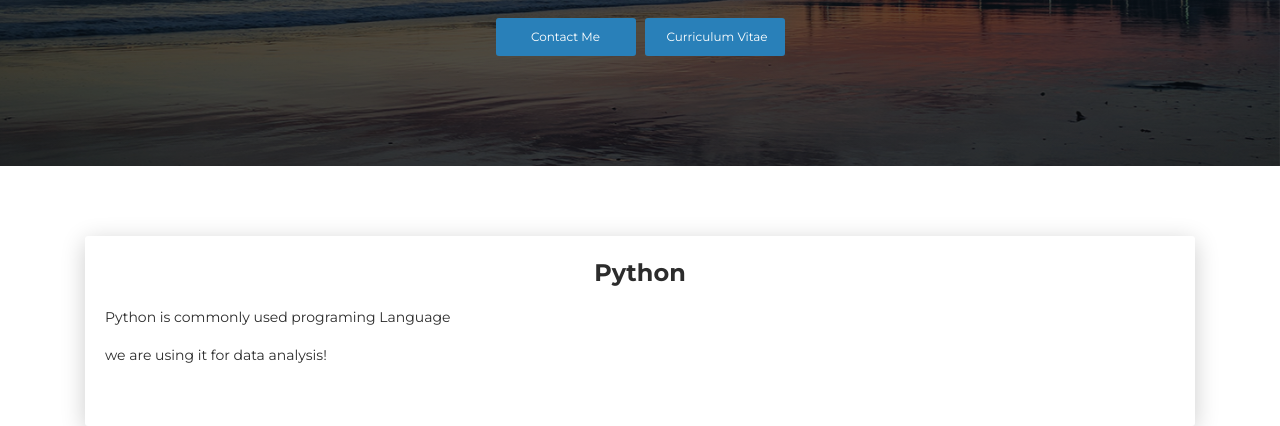
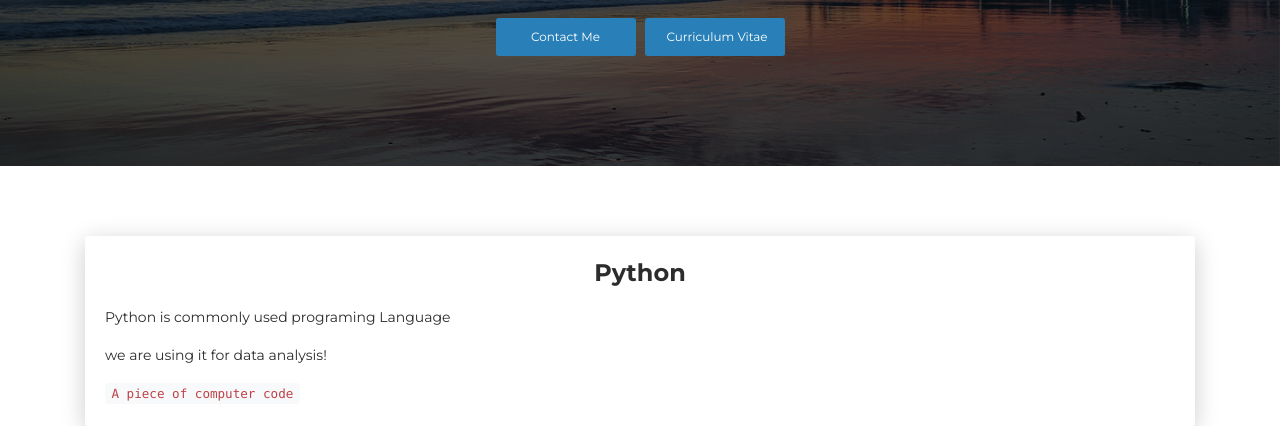
Before and after one commit to Hy-X/Hy-X.github.io, a plain HTML site: page Codes.html in a window 1280 px wide. Shown: the part 384-810 px from the top of the page. Drawn offline with Linux system fonts and the light colour scheme.

Commit message:
code submission

```diff
--- a/Codes.html
+++ b/Codes.html
@@ -58,6 +58,7 @@
             <div class="h4 mt-0 title">Python</div>
             <p>Python is commonly used programing Language</p>
             <p>we are using it for data analysis!</p>
+            <code>A piece of computer code</code>
           </div>
         </div>
 
```
